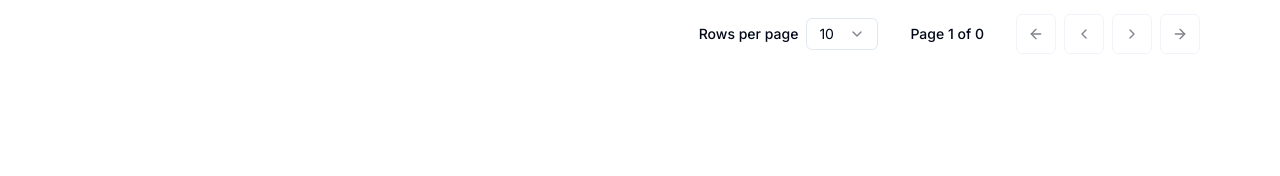
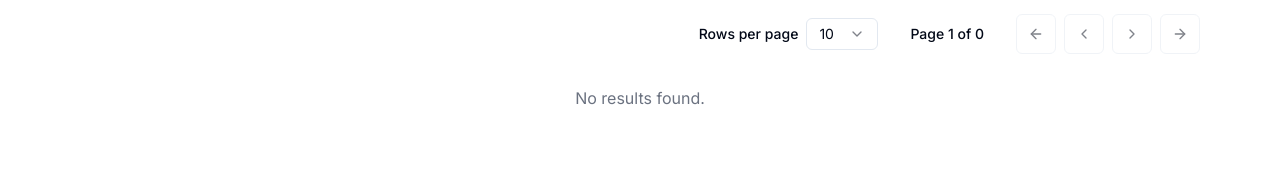
Before and after one commit to ukeSJTU/clc-db-frontend, a Next.js app: page /search in a window 1280 px wide. Shown: the part 318-494 px from the top of the page. Built offline with nearby package versions, Linux system fonts and the light colour scheme.

Commit message:
feat(search): :sparkles: make the search func more robust
Only triggers the search operation when user click the search button. Also, add a text to notice the user when there is no results returned.

```diff
--- a/app/(search)/search/page.tsx
+++ b/app/(search)/search/page.tsx
@@ -12,16 +12,26 @@ import api from "@/utils/api";
 
 const ResultsContainer = ({
     children,
+    isEmpty = false,
 }: Readonly<{
     children: React.ReactNode;
-}>) => (
+    isEmpty?: boolean;
+}>) => {
+    return (
         <div
             id="search-result"
             className="grid grid-cols-1 sm:grid-cols-2 md:grid-cols-3 lg:grid-cols-4 gap-6 max-w-6xl mx-auto p-4"
         >
-        {children}
+            {isEmpty ? (
+                <div className="col-span-full text-center text-gray-500 dark:text-gray-300">
+                    No results found.
+                </div>
+            ) : (
+                children
+            )}
         </div>
     );
+};
 
 const SearchPage = () => {
     const options = [
@@ -36,6 +46,7 @@ const SearchPage = () => {
     const [page, setPage] = useState(1);
     const [pageSize, setPageSize] = useState(10); // Default page size
     const [totalPages, setTotalPages] = useState(0);
+    const [isLoading, setIsLoading] = useState(false);
 
     const handleSmilesInput = (smiles: string) => {
         setQuery(smiles);
@@ -44,9 +55,12 @@ const SearchPage = () => {
 
     const handleSearch = useCallback(async () => {
         if (query.trim() === "") {
-            return; // Do not search if the query is empty
+            setResults([]); // Clear results if the query is empty
+            setTotalPages(0);
+            return;
         }
 
+        setIsLoading(true); // Start loading
         try {
             const response = await api.get(
                 `/search/molecules?${searchOpt}=${query}&page=${page}&page_size=${pageSize}`
@@ -60,10 +74,13 @@ const SearchPage = () => {
         } catch (error) {
             console.error("Failed to fetch molecules", error);
             setResults([]); // Fallback to empty results on error
+            setTotalPages(0);
+        } finally {
+            setIsLoading(false); // Stop loading
         }
     }, [query, searchOpt, page, pageSize]);
 
-    // Pagination change handler to update page and trigger the search
+    // Pagination change handler to update the page and trigger the search
     const handlePageChange = (newPage: number) => {
         setPage(newPage);
         handleSearch();
@@ -104,11 +121,18 @@ const SearchPage = () => {
                 />
             </div>
             {/* Results */}
-            <ResultsContainer>
-                {results.map(
-                    (molecule: overviewCardMoleculeProps, index: number) => (
-                        <MoleculeCard key={index} {...molecule} />
+            <ResultsContainer isEmpty={!isLoading && results.length === 0}>
+                {!isLoading ? (
+                    results.map(
+                        (
+                            molecule: overviewCardMoleculeProps,
+                            index: number
+                        ) => <MoleculeCard key={index} {...molecule} />
                     )
+                ) : (
+                    <div className="col-span-full text-center text-gray-500 dark:text-gray-300">
+                        Loading results...
+                    </div>
                 )}
             </ResultsContainer>
         </div>
```
Lines whose indentation alone changed are shown as unchanged.
